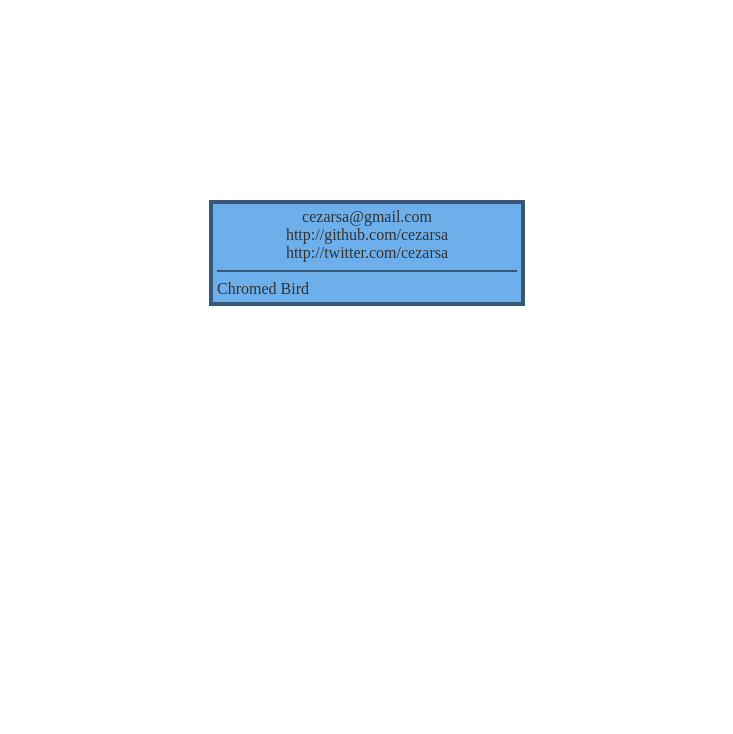
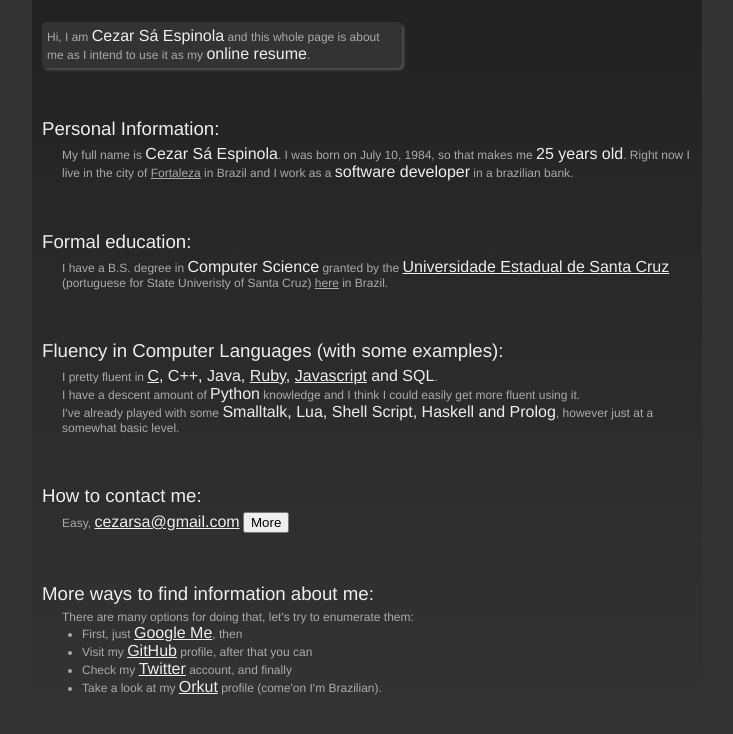
Before and after one commit to cezarsa/cezarsa.github.com, a plain HTML site: page index.html in a window 1280 px wide. Shown: the whole page, without its empty margins (273-1006 px from the left). Drawn offline with nearby package versions, Linux system fonts and the light colour scheme.

Commit message:
New index page, making it look like a resume.

```diff
--- a/index.html
+++ b/index.html
@@ -1,57 +1,106 @@
-<!DOCTYPE HTML PUBLIC "-//W3C//DTD HTML 4.01//EN" "http://www.w3.org/TR/html4/strict.dtd">
+<!DOCTYPE HTML>
 <html>
 <head>
+  <base target="_blank">
 	<meta http-equiv="Content-Type" content="text/html; charset=utf-8"/>
-    <script src="http://ajax.googleapis.com/ajax/libs/jquery/1.3/jquery.min.js" type="text/javascript"></script>
+
+  <script src="http://ajax.googleapis.com/ajax/libs/jquery/1.3/jquery.min.js" type="text/javascript"></script>
+  <script src="misc.js" type="text/javascript"></script>
+
+  <link rel="stylesheet" type="text/css" href="main.css" />
+
 	<title>Cezar Sá Espinola</title>
-<style>
-#content {
-  width: 300px;
-  margin-top: 200px;
-  margin-left: auto;
-  margin-right: auto;
-  background-color: #6DAFEB;
-  border: 4px solid #365775;
-  padding: 4px;
-}
-a {
-  color: #333;
-  text-decoration: none;
-}
-
-a:hover {
-  text-decoration: underline;
-}
-hr {
-  border: 1px solid #365775;
-}
-
-</style>
 <script>
 $(function() {
-  var mail = "cezarsa";
-  mail += "@";
-  mail += "gmail.";
-  mail += "com";
-  var link = $("<a href=''></a>");
-  link.attr('href', "mailto:" + mail);
-  link.text(mail);
-  $("span.my_email").html(link);
+
+  var birthday = Date.parse($('time.birthday').attr('datetime'));
+  var now = new Date();
+  $('.years_old').html(parseInt((now - birthday) / (365.25 * 24 * 60 * 60 * 1000)) + ' years old');
+
+  gmail("span.my_email", 'cezarsa');
+
+  $('button.more').click(function() {
+    $('.' + this.id).toggle();
+    var $this = $(this);
+    $this.show();
+    if($this.text() == 'More') {
+      $this.text('Less');
+    } else {
+      $this.text('More')
+    }
+  });
+  $('button.more').click();
 });
 </script>
 </head>
 <body>
   <div id="content">
-    <div style="text-align: center">
-      <span class="my_email"></span><br/>
-      <a href="http://github.com/cezarsa">http://github.com/cezarsa</a><br/>
-      <a href="http://twitter.com/cezarsa">http://twitter.com/cezarsa</a>
+    <p class="greeting_box">
+    Hi, I am <span class="information">Cezar Sá Espinola</span> and this whole page is about me as I intend to use it as my <span class="information">online resume</span>.
+    </p>
+
+    <div class="block">
+      <h2>Personal Information:</h2>
+      <div class="inner_block">
+        My full name is <span class="information">Cezar Sá Espinola</span>. I was born on <time class="birthday" datetime="1984-07-10T18:00:00Z">July 10, 1984</time>, so that makes me <span class="years_old information">25 years old</span>.
+        Right now I live in the city of <a href="http://maps.google.com/maps?f=q&source=s_q&hl=en&geocode=&q=Fortaleza&sll=-3.807583,-38.451521&sspn=0.002585,0.004823&ie=UTF8&hq=&hnear=Fortaleza+-+Cear%C3%A1,+Brazil&t=h&z=11">Fortaleza</a> in Brazil and I work
+        as a <span class="information">software developer</span> in a brazilian bank.
+      </div>
     </div>
-    <hr/>
-    <div id="projects">
-      <a href="http://cezarsa.github.com/chromed_bird">Chromed Bird</a>
+
+    <div class="block">
+      <h2>Formal education:</h2>
+      <div class="inner_block">
+        I have a B.S. degree in <span class="information">Computer Science</span> granted by the <a href="http://www.uesc.br/" class="information">Universidade Estadual de Santa Cruz</a> (portuguese for State Univeristy of Santa Cruz) <a href="http://maps.google.com/maps?f=q&source=s_q&hl=en&geocode=&q=Ilh%C3%A9us+-+BA,+Brazil&sll=-3.718394,-38.543395&sspn=0.330951,0.617294&ie=UTF8&hq=&hnear=Ilh%C3%A9us+-+Bahia,+Brazil&t=k&ll=-14.807579,-39.031076&spn=0.02004,0.038581&z=15">here</a> in Brazil.
+      </div>
+    </div>
+
+    <div class="block">
+      <h2>Fluency in Computer Languages (with some examples):</h2>
+      <div class="inner_block">
+        I pretty fluent in <span class="information"><a href="http://github.com/evanphx/rubinius/commit/de8f3d13f6602bd49da549dc4bfeff11d9532c5f">C</a>, C++, Java, <a href="http://github.com/cezarsa/crxclone/blob/master/crxclone.rb">Ruby</a>, <a href="http://github.com/cezarsa/chromed_bird/blob/master/lib/send_queue.js">Javascript</a> and SQL</span>.<br>
+        I have a descent amount of <span class="information">Python</span> knowledge and I think I could easily get more fluent using it.<br>
+        I've already played with some <span class="information">Smalltalk, Lua, Shell Script, Haskell and Prolog</span>, however just at a somewhat basic level.
+      </div>
+    </div>
+
+    <div class="block">
+      <h2>How to contact me:</h2>
+      <div class="inner_block">
+        Easy, <span class="my_email information">cezarsa at the gmail domain</span> <button type="button" id="contact_box" class="more"></button>
+        <div class="info_box contact_box">
+          <h3 title="nothing like old school letters">Mailing Address</h3>
+          (ask me)
+        </div>
+        <div class="info_box contact_box">
+          <h3>Phones</h3>
+          +55 85 8663 3339 (mobile)<br>
+          (ask me for my home and work numbers)
+        </div>
+      </div>
+    </div>
+
+    <div class="block">
+      <h2>More ways to find information about me:</h2>
+      <div class="inner_block">
+        There are many options for doing that, let's try to enumerate them:<br>
+        <ul>
+          <li>First, just <a class="information" href="http://www.google.com/search?q=%22Cezar+S%C3%A1+Espinola%22+OR+cezarsa+OR+%22Cezar+Espinola%22">Google Me</a>, then</li>
+          <li>Visit my <a class="information" href="http://github.com/cezarsa">GitHub</a> profile, after that you can</li>
+          <li>Check my <a class="information" href="http://twitter.com/cezarsa">Twitter</a> account, and finally</li>
+          <li>Take a look at my <a class="information" href="http://www.orkut.com.br/Main#Profile?uid=11146128155331321055">Orkut</a> profile (come'on I'm Brazilian).</li>
+        </ul>
+      </div>
     </div>
   </div>
+
+
+
+
+
+
+
+
 <script type="text/javascript">
 var gaJsHost = (("https:" == document.location.protocol) ? "https://ssl." : "http://www.");
 document.write(unescape("%3Cscript src='" + gaJsHost + "google-analytics.com/ga.js' type='text/javascript'%3E%3C/script%3E"));
--- /dev/null
+++ b/main.css
@@ -0,0 +1,100 @@
+html, body {
+  font-family: Helvetica, Arial, sans-serif;
+  font-style: normal;
+}
+
+body {
+  margin: 0px;
+  padding: 0px;
+  color: #aaa;
+  font-size: 9pt;
+  background: #333;
+}
+
+#content {
+  max-width: 650px;
+  padding: 10px;
+  background: -moz-linear-gradient(top, #222, #333);
+  background: -webkit-gradient(linear, 0% 0%, 0% 100%, from(#222), to(#333));
+  background-repeat: no-repeat;
+  margin-left: auto;
+  margin-right: auto;
+}
+
+.greeting_box {
+  max-width: 350px;
+  background: #333;
+  padding: 5px;
+  -moz-box-shadow: 2px 2px 3px #555;
+  -webkit-box-shadow: 2px 2px 3px #555;
+  -moz-border-radius: 5px;
+  -webkit-border-radius: 5px;
+}
+
+.information, .information a {
+  font-size: 12pt;
+  color: #eee;
+}
+
+.block {
+  margin-top: 50px;
+}
+
+.inner_block {
+  margin-left: 20px;
+}
+
+ul, li {
+  margin: 0;
+  padding: 0;
+}
+
+ul {
+  margin-left: 20px;
+}
+
+h2 {
+  margin: 0;
+  margin-bottom: 5px;
+  font-size: 14pt;
+  color: #eee;
+  font-weight: normal;
+}
+
+div.info_box {
+  position: relative;
+  width: 380px;
+  background: #333;
+  padding: 5px;
+  -moz-box-shadow: 2px 2px 3px #555;
+  -webkit-box-shadow: 2px 2px 3px #555;
+  -moz-border-radius: 5px;
+  -webkit-border-radius: 5px;
+  margin-top: 10px;
+}
+
+div.info_box h3 {
+  position: absolute;
+  text-align: right;
+  bottom: 0;
+  right: 0;
+  margin: 0;
+  margin-right: 5px;
+  margin-bottom: 3px;
+  font-size: 9pt;
+  color: #eee;
+  font-weight: normal;
+}
+
+a {
+  text-decoration: underline;
+  color: #aaa;
+}
+
+a:hover {
+  text-decoration: none;
+}
+
+button.more {
+  display: none;
+}
--- /dev/null
+++ b/misc.js
@@ -0,0 +1,11 @@
+function gmail(el, name) {
+  name += '@';
+  var link = $("<a href=''></a>");
+  name += 'gmail';
+  // foo bar
+  name += '.';
+  name += 'com';
+  link.attr('href', 'm' + 'a' + 'i' + 'l' + 'to:' + name);
+  link.text(name);
+  $(el).html(link);
+}
```
Also changed, not shown: 1 other file.
